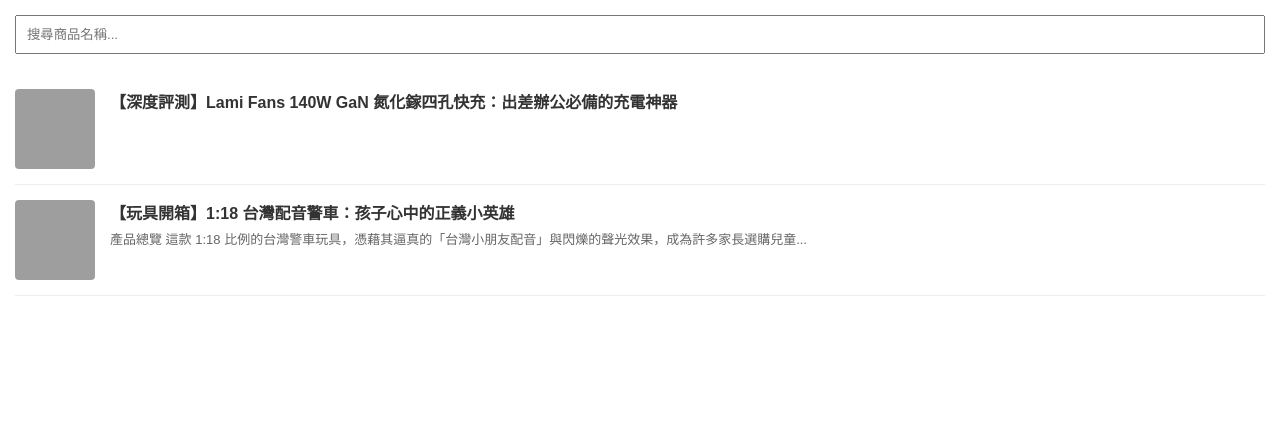
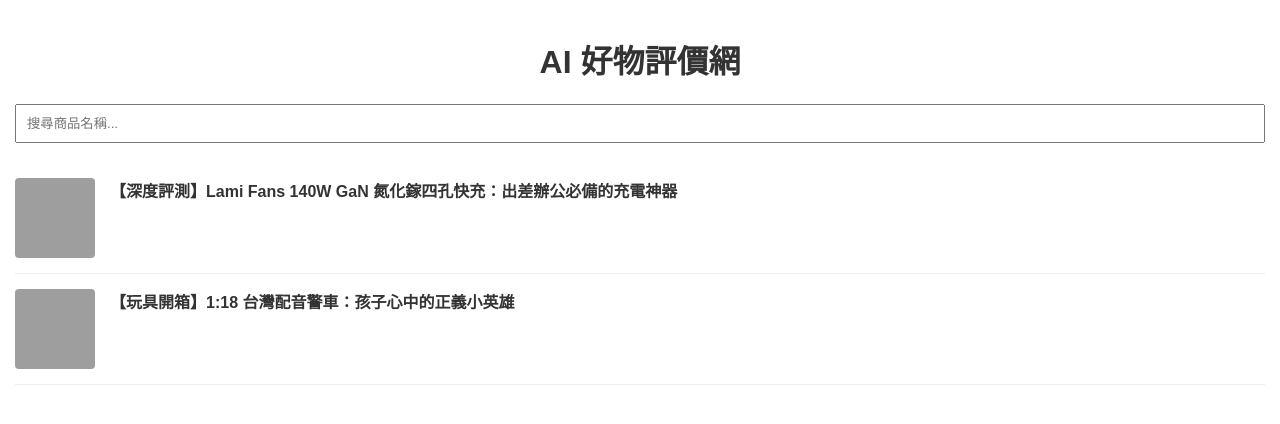
Before and after one commit to MDDAD/momo-evaluate, a Jekyll site: the page built from index.html, in a window 1280 px wide. Shown: the top 424 px of the page. Built offline with Jekyll 4.4.1, drawn with Linux system fonts in a browser that asks for light colours; grey boxes are pictures that could not be loaded.

Commit message:
Layout fix: Add title/link to posts, re-style home title, fix images

```diff
--- a/_layouts/post.html
+++ b/_layouts/post.html
@@ -5,6 +5,10 @@
 <head><meta name="viewport" content="width=device-width, initial-scale=1"><style>body{font-family:sans-serif;padding:20px;line-height:1.6;}</style></head>
 <body>
   <a href="{{ site.baseurl | default: "/" }}/">← 回首頁</a>
+  <hr>
+  <h1>{{ page.title }}</h1>
   {{ content }}
+  <hr>
+  <p>參考資訊：<a href="{{ page.momo_link }}">點擊查看 MOMO 賣場</a></p>
 </body>
 </html>
--- a/_posts/2026-05-15-taiwan-police-car.md
+++ b/_posts/2026-05-15-taiwan-police-car.md
@@ -2,7 +2,10 @@
 layout: post
 title: "【玩具開箱】1:18 台灣配音警車：孩子心中的正義小英雄"
 image: "https://img10.momoshop.com.tw/goodsimg/0013/112/668/13112668_L.jpg"
+momo_link: "https://s.momoshop.com.tw/s/hqVF1ecL"
 ---
+
+![]({{ page.image }})
 
 ## 產品總覽
 這款 1:18 比例的台灣警車玩具，憑藉其逼真的「台灣小朋友配音」與閃爍的聲光效果，成為許多家長選購兒童玩具的首選。
@@ -11,19 +14,9 @@ image: "https://img10.momoshop.com.tw/goodsimg/0013/112/668/13112668_L.jpg"
 * **超可愛台灣腔配音**：模擬真實警察勤務情境，讓小朋友在遊戲中更有臨場感。
 * **聲光效果滿載**：車頂燈光與警車音效，吸引孩子注意力，增加互動樂趣。
 * **慣性行駛設計**：輕輕一推就能滑行很遠，簡單易上手，非常適合幼兒操作。
-* **仿真原始比例**：精緻的塗裝與台北市政府警察局外觀，還原度極高。
-
-### 🌐 網路綜合評價與口碑
-這款玩具在網路社群（如親子論壇、MOMO 買家評價）廣受好評：
-* **家長一致推薦**：「小朋友聽到中文配音覺得超驚喜，玩得停不下來！」
-* **耐玩度高**：「慣性行駛設計很順滑，不像一般發條車容易卡住。」
-* **小提醒**：因為具有聲光功能，建議家長在購買時準備好電池，讓驚喜不間斷。
 
 ### 總結評分：⭐⭐⭐⭐⭐ (5/5)
-不僅是一個玩具，更是陪伴孩子角色扮演的好夥伴，台灣在地配音的設計加分不少！
-
-### 🔗 立即到 MOMO 查看優惠
-[👉 點擊此處前往 MOMO 購物網選購](https://s.momoshop.com.tw/s/hqVF1ecL)
+不僅是一個玩具，更是陪伴孩子角色扮演的好夥伴！
 
 ---
 *參考資料：整合自親子社群推薦與 MOMO 商品說明，本站評測為客觀建議。*
--- a/index.html
+++ b/index.html
@@ -8,6 +8,7 @@ layout: null
   <title>AI 好物評價網</title>
   <style>
     body { font-family: sans-serif; padding: 15px; margin: 0; }
+    h1 { text-align: center; color: #333; }
     #searchInput { width: 100%; padding: 10px; margin-bottom: 20px; box-sizing: border-box; }
     .product-row { display: flex; align-items: flex-start; border-bottom: 1px solid #eee; padding: 15px 0; }
     .product-row img { width: 80px; height: 80px; object-fit: cover; border-radius: 4px; margin-right: 15px; flex-shrink: 0; }
@@ -17,6 +18,7 @@ layout: null
   </style>
 </head>
 <body>
+  <h1>AI 好物評價網</h1>
   <input type="text" id="searchInput" onkeyup="searchFunction()" placeholder="搜尋商品名稱...">
   <div id="productGrid">
     {% for post in site.posts reversed %}
```
